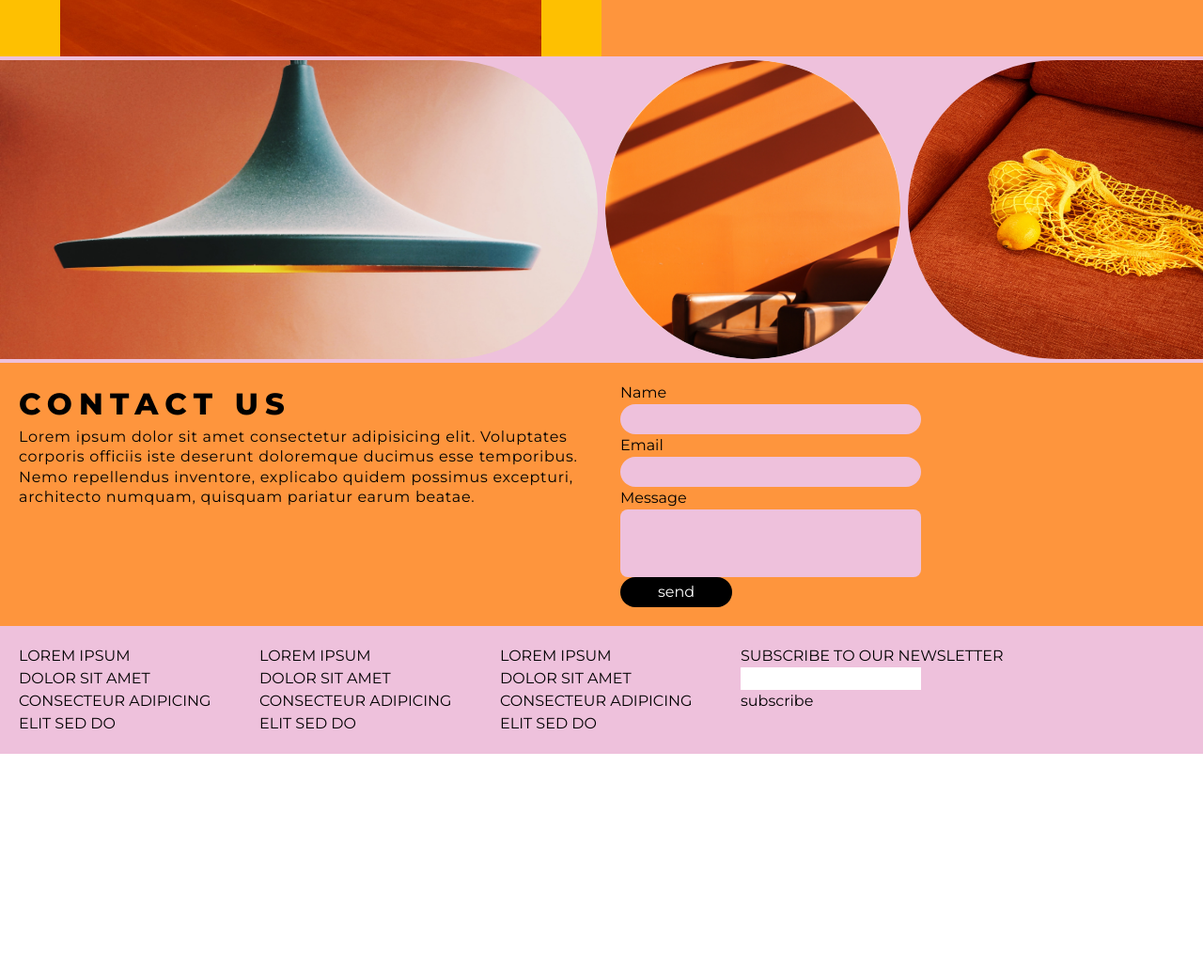
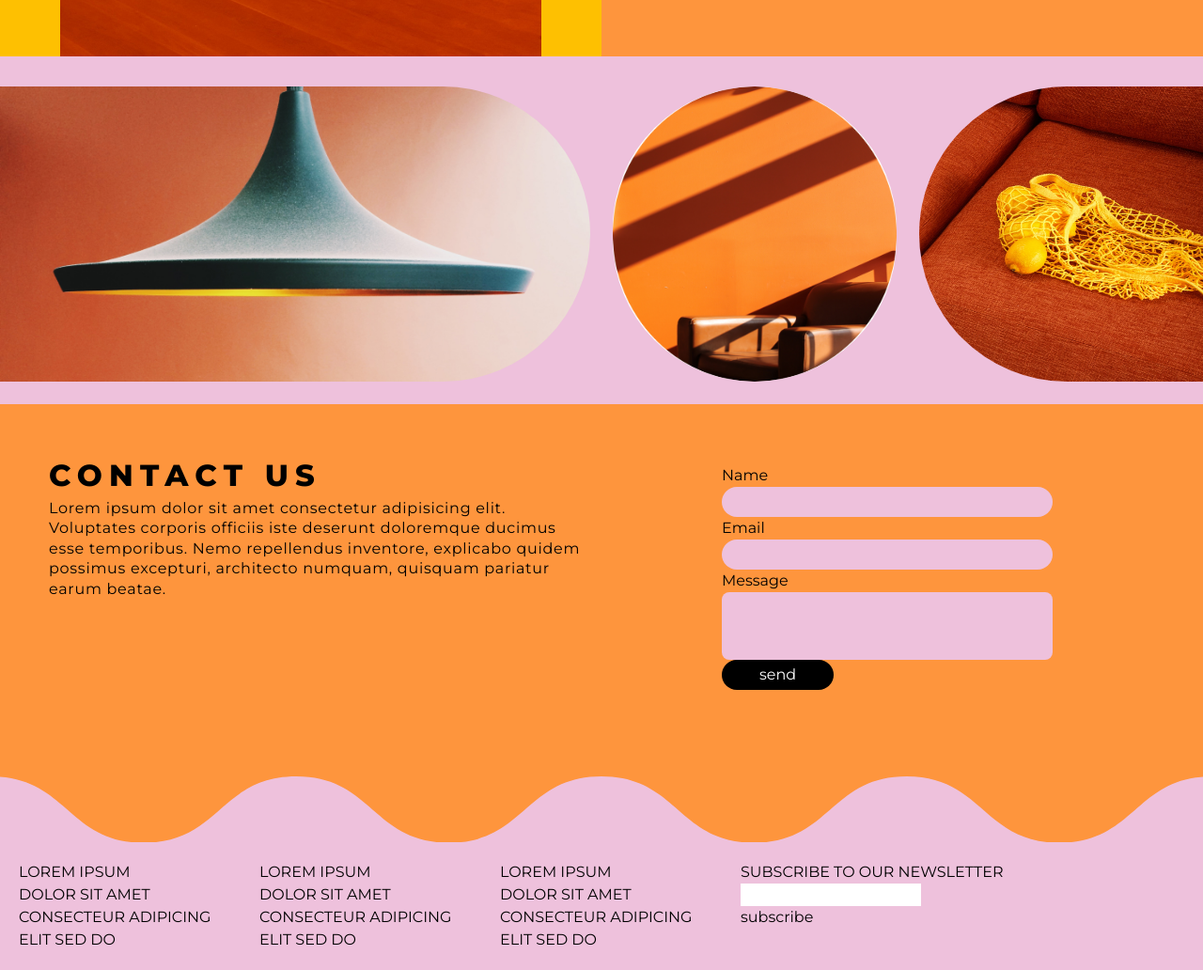
Before and after one commit to RinnieRambler/Funky-town, a plain HTML site: page index.html in a window 1280 px wide. Shown: the part 2821-3853 px from the top of the page at 94% size. Before the commit the page ends 3623 px from the top, so only its background shows below. Drawn offline with nearby package versions, Linux system fonts and the light colour scheme.

Commit message:
Gallery and Contact section
adding SVG's and CSS styling

```diff
--- a/index.html
+++ b/index.html
@@ -95,34 +95,37 @@
 
      <!---------- gallery --------->
 
-    <section class="grid md:grid-cols-4 gap-2 py-1 bg-pink">
+    <section class="grid md:grid-cols-4 gap-6 pt-8 bg-pink relative">
              <div class="col-span-2 relative pb-[50%]">
                 <img class="rounded-r-full absolute h-full w-full" src="/images/bold-website-assets/bold-7.jpg" alt="">
             </div>
-            <div class="relative pb-[100%]" >
+            <div class="relative pb-[100%]">
                 <img class="rounded-full absolute h-full w-full" src="/images/bold-website-assets/bold-8.jpg" alt="">
             </div>
             <div class="relative pb-[100%]">
                 <img class="rounded-l-full absolute h-full w-full" src="/images/bold-website-assets/bold-9.jpg" alt="">
             </div>
+                <path d="M1816 31.6148C1724.67 31.6148 1724.67 111 1633.31 111C1541.96 111 1541.98 31.6148 1450.63 31.6148C1359.27 31.6148 1359.29 111 1267.96 111C1176.63 111 1176.63 31.6148 1085.29 31.6148C993.959 31.6148 993.959 111 902.626 111C811.293 111 811.293 31.6148 719.959 31.6148C628.626 31.6148 628.626 111 537.293 111C445.959 111 445.959 31.6148 354.626 31.6148C263.293 31.6148 263.293 111 171.959 111C80.6261 111 80.6261 31.6148 -10.7072 31.6148C-102.041 31.6148 -102.041 111 -193.354 111C-284.667 111 -284.667 31.6148 -376 31.6148V0H720H1816V31.6148Z" fill="#FE953D"/>
+                </svg>
     </section>
 
      <!---------- contact section --------->
 
-    <section class="grid grid-cols-2 bg-orange">
+    <section class="grid grid-cols-2 bg-orange p-8">
+
         <div class="p-5">
             <h2>Contact us</h2>
             <p>Lorem ipsum dolor sit amet consectetur adipisicing elit. Voluptates corporis officiis iste deserunt doloremque ducimus esse temporibus. Nemo repellendus inventore, explicabo quidem possimus excepturi, architecto numquam, quisquam pariatur earum beatae.</p>
         </div>
-        <div class="p-5">
+        <div class="flex justify-center p-8">
             <form>
                 <label for="name">Name</label>
-                <input class="bg-pink rounded-full py-1 px-16" type="text" id="name" name="name">
+                <input class="bg-pink rounded-full py-1 px-20" type="text" id="name" name="name">
                 <label for="email">Email</label>
-                <input class="bg-pink rounded-full py-1 px-16" type="email" id="email" name="email">
+                <input class="bg-pink rounded-full py-1 px-20" type="email" id="email" name="email">
                 <label for="message">Message</label>
-                <input class="bg-pink rounded-lg py-6 px-16" type="text" id="message" name="message">
-                <input class="bg-black text-white rounded-full py-1 px-10" type="submit" value="send">
+                <input class="bg-pink rounded-lg py-6 px-20" type="text" id="message" name="message">
+                <input class="bg-black text-white rounded-full py-1 px-10 text-left" type="submit" value="send">
             </form>
         </div>
     </section>
@@ -130,6 +133,9 @@
      <!---------- footer --------->
 
     <footer class="grid grid-cols-5 bg-pink">
+        <svg class="w-full col-span-full" viewBox="0 0 1440 111" fill="none" xmlns="http://www.w3.org/2000/svg">
+            <path d="M1816 31.6148C1724.67 31.6148 1724.67 111 1633.31 111C1541.96 111 1541.98 31.6148 1450.63 31.6148C1359.27 31.6148 1359.29 111 1267.96 111C1176.63 111 1176.63 31.6148 1085.29 31.6148C993.959 31.6148 993.959 111 902.626 111C811.293 111 811.293 31.6148 719.959 31.6148C628.626 31.6148 628.626 111 537.293 111C445.959 111 445.959 31.6148 354.626 31.6148C263.293 31.6148 263.293 111 171.959 111C80.6261 111 80.6261 31.6148 -10.7072 31.6148C-102.041 31.6148 -102.041 111 -193.354 111C-284.667 111 -284.667 31.6148 -376 31.6148V0H720H1816V31.6148Z" fill="#FE953D"/>
+            </svg>
         <div class="p-5">
             <h4>Lorem ipsum</h4>
             <a>Dolor sit amet</a>
```
